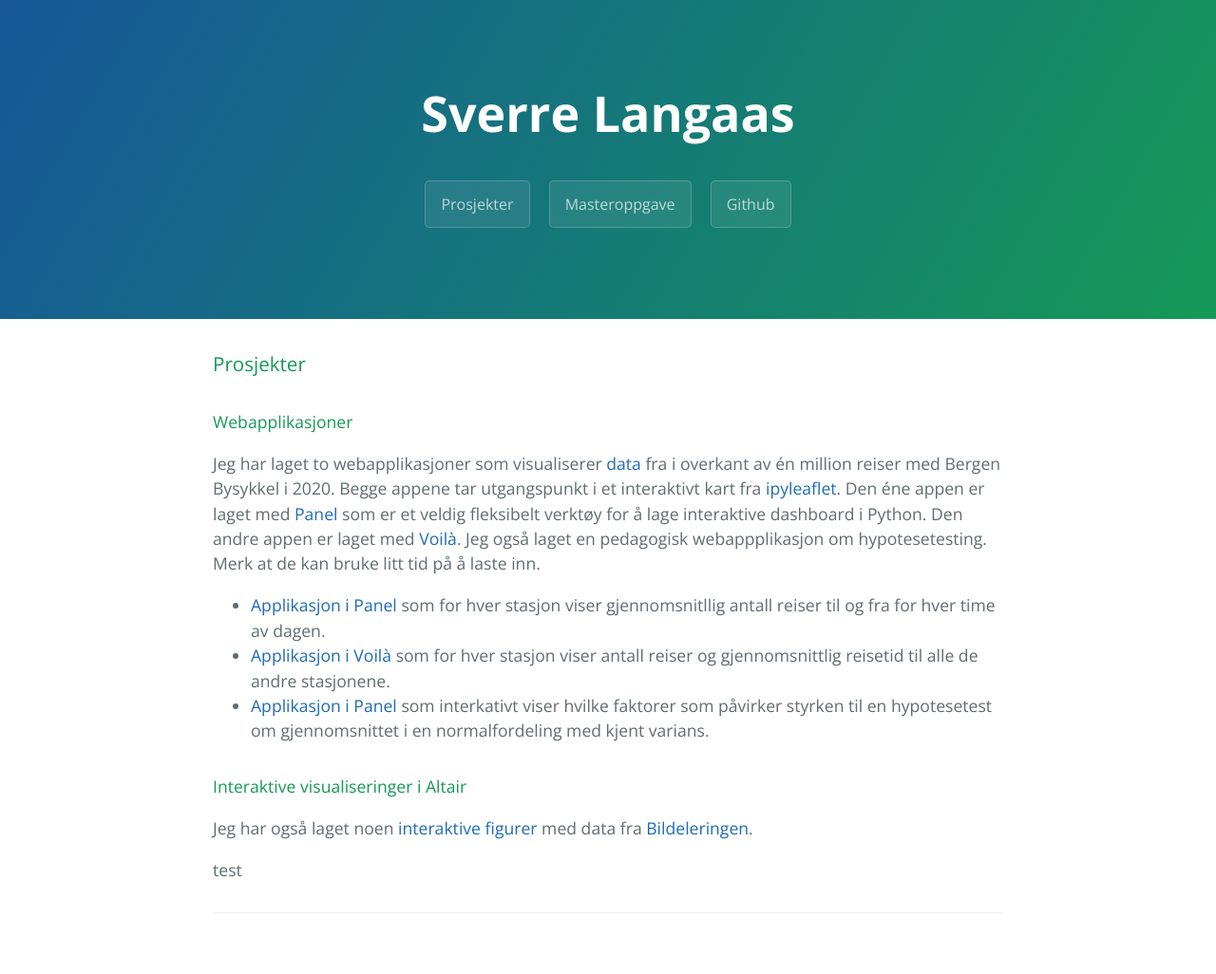
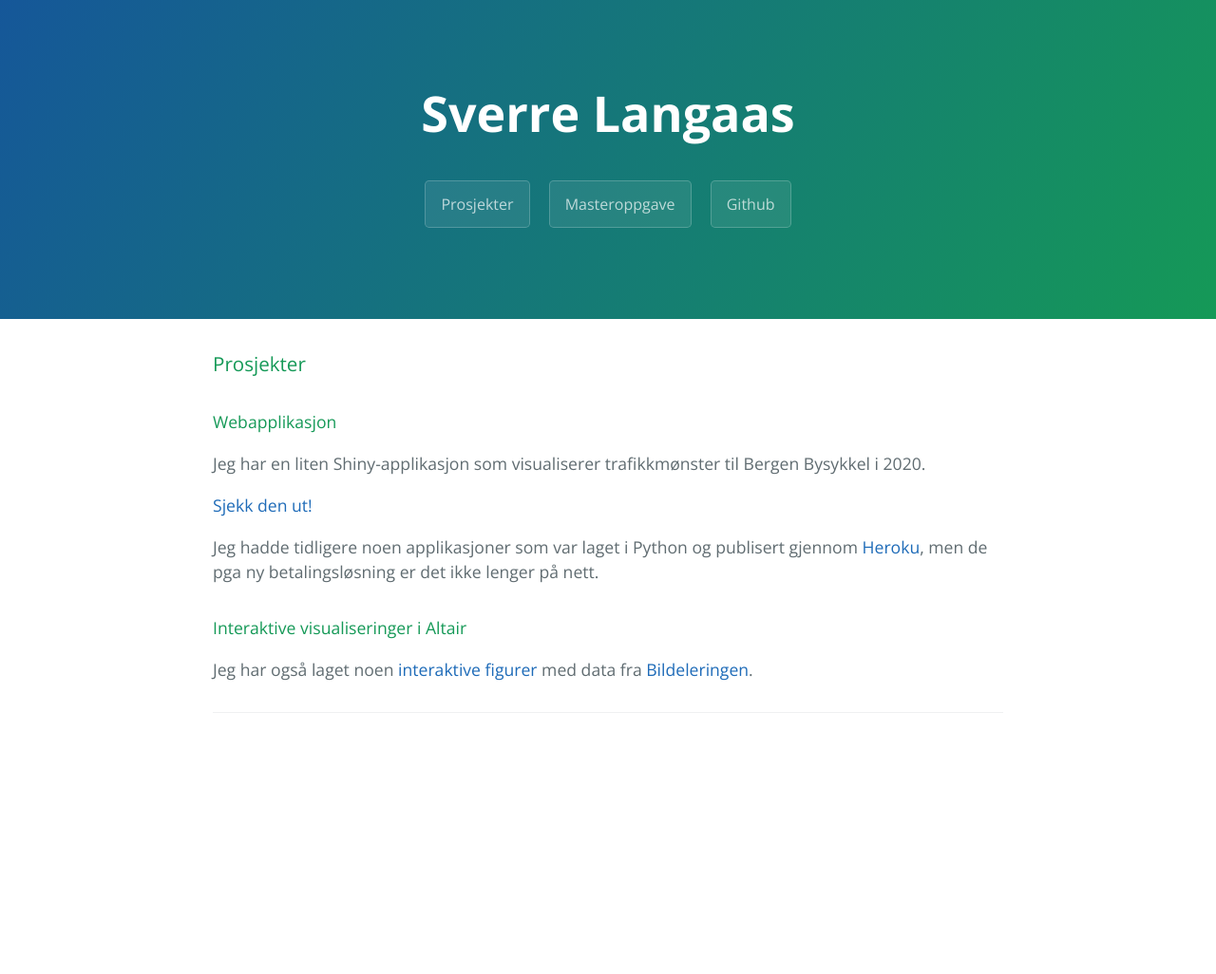
Before and after one commit to SverreFL/sverrefl.github.io, a Jekyll site: the page built from index.md, in a window 1280 px wide. Shown: the whole page at 95% size. Built offline with Jekyll 4.4.1, drawn with Linux system fonts in a browser that asks for light colours; our own code applies the rules of GitHub Pages for plain Markdown files; after the commit the page ends 900 px from its top, so only the background shows below that.

Commit message:
Oppdaterte info om applikasjoner

```diff
--- a/index.md
+++ b/index.md
@@ -2,13 +2,15 @@
 title: Prosjekter
 ---
 ### Prosjekter
-#### Webapplikasjoner
-Jeg har laget to webapplikasjoner som visualiserer [data](https://bergenbysykkel.no/apne-data/historisk) fra i overkant av én million reiser med Bergen Bysykkel i 2020. Begge appene tar utgangspunkt i et interaktivt kart fra [ipyleaflet](https://ipyleaflet.readthedocs.io/en/latest/). Den éne appen er laget med [Panel](https://panel.holoviz.org/) som er et veldig fleksibelt verktøy for å lage interaktive dashboard i Python. Den andre appen er laget med [Voilà](https://voila.readthedocs.io/en/stable/using.html). Jeg også laget en pedagogisk webappplikasjon om hypotesetesting. Merk at de kan bruke litt tid på å laste inn.
-- [Applikasjon i Panel](https://bysykkel-panel.herokuapp.com) som for hver stasjon viser gjennomsnitllig antall reiser til og fra for hver time av dagen.
-- [Applikasjon i Voilà](https://bysykkel-voila.herokuapp.com) som for hver stasjon viser antall reiser og gjennomsnittlig reisetid til alle de andre stasjonene.
-- [Applikasjon i Panel](https://hypotesetest.herokuapp.com) som interkativt viser hvilke faktorer som påvirker styrken til en hypotesetest om gjennomsnittet i en normalfordeling med kjent varians.
+#### Webapplikasjon
+
+Jeg har en liten Shiny-applikasjon som visualiserer trafikkmønster til Bergen Bysykkel i 2020.
+
+[Sjekk den ut!](https://hcxzwp-sverre-langaas.shinyapps.io/bysykkel/)
+
+Jeg hadde tidligere noen applikasjoner som var laget i Python og publisert gjennom [Heroku](https://www.heroku.com/), men de
+pga ny betalingsløsning er det ikke lenger på nett.
+
 
 #### Interaktive visualiseringer i Altair
 Jeg har også laget noen [interaktive figurer](bildeling) med data fra [Bildeleringen](https://bildeleringen.no/).
-
-test
```
